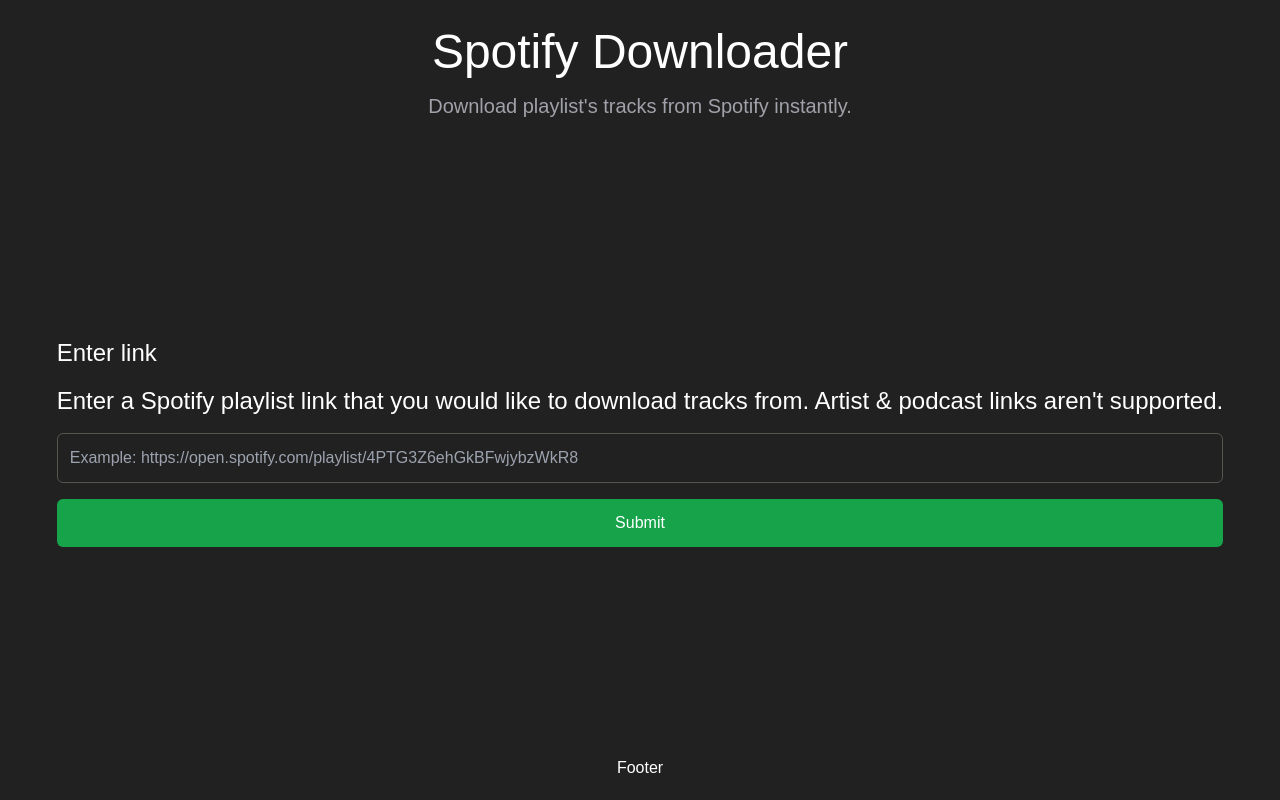
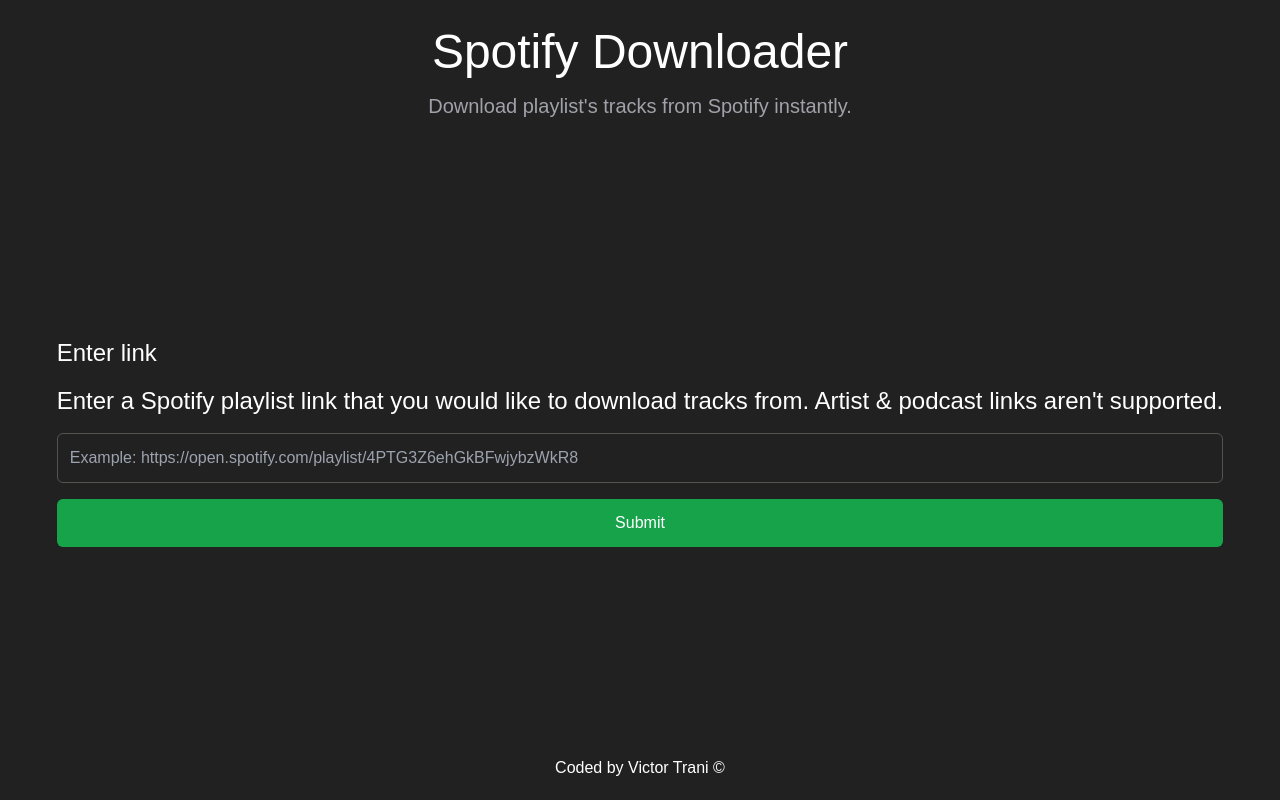
Before and after one commit to Tranivic/spotfy-downloader, a React (Vite) app: page / in a window 1280 px wide. Built offline with nearby package versions, Linux system fonts and the light colour scheme; a web font is replaced by a local one.

Commit message:
style: signature add

```diff
--- a/src/layouts/Footer/Footer.tsx
+++ b/src/layouts/Footer/Footer.tsx
@@ -3,6 +3,6 @@
 
 export default class Footer extends Component {
   render() {
-    return <footer className="pb-5">Footer</footer>;
+    return <footer className="pb-5">Coded by Victor Trani © </footer>;
   }
 }
```
